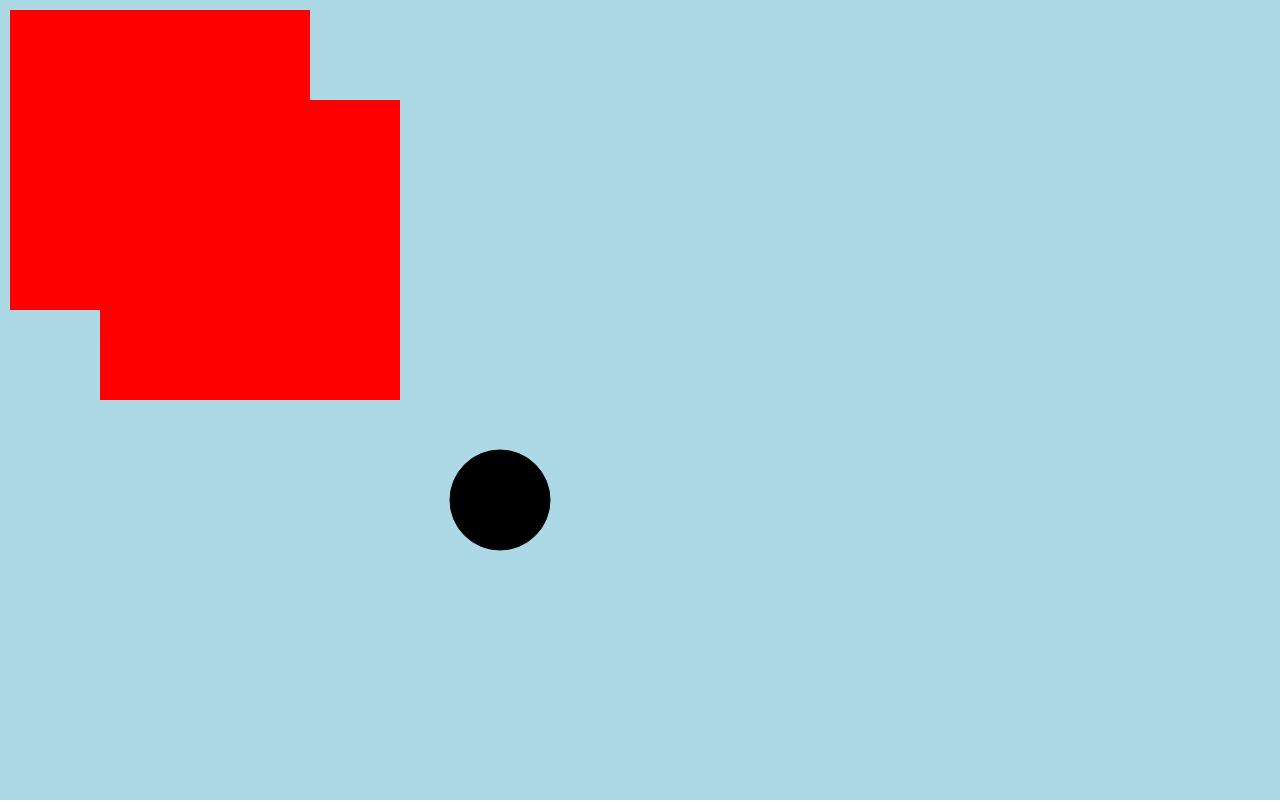
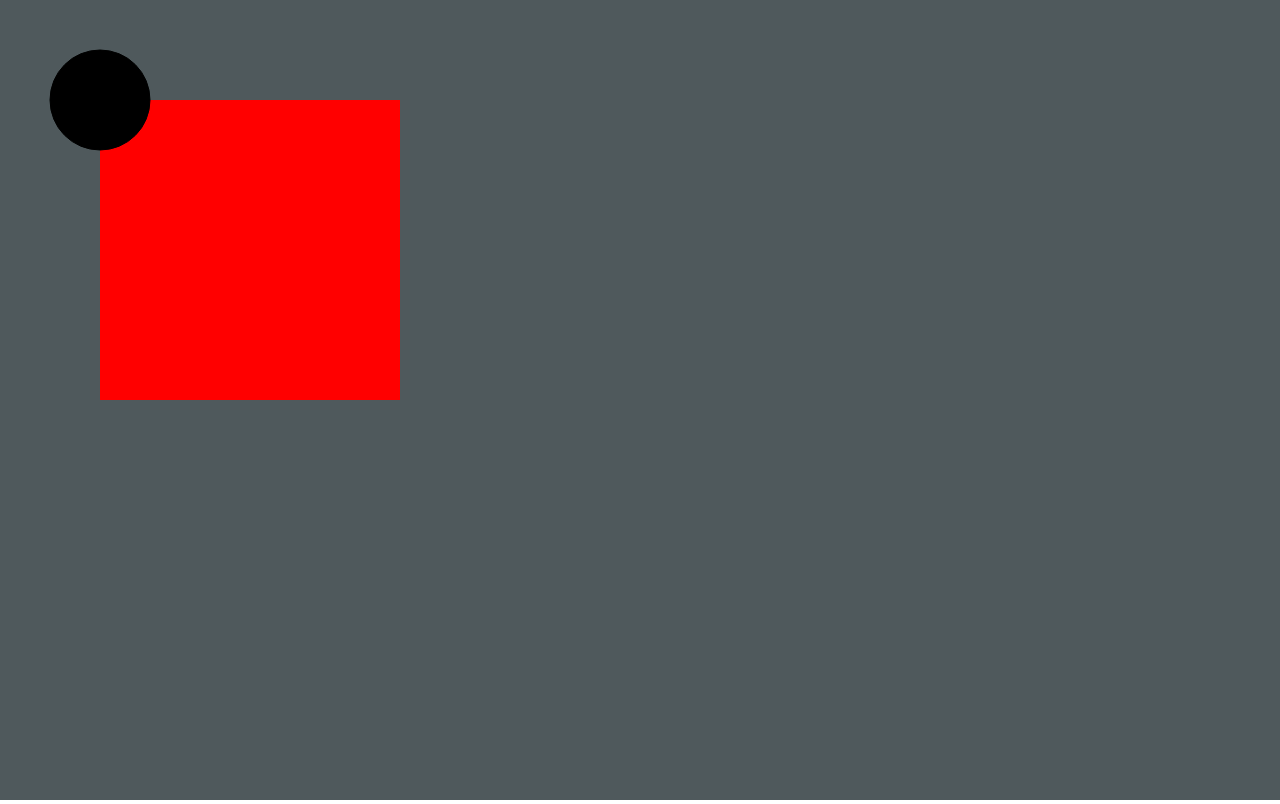
Before and after one commit to gandolphinnn/npm_graphics2, a website with bundled scripts: page index.html in a window 1280 px wide. Built offline with nearby package versions, Linux system fonts and the light colour scheme.

Commit message:
new config

```diff
--- a/index.html
+++ b/index.html
@@ -4,7 +4,7 @@
 		<title>Test</title>
 	</head>
 	<body>
-		<canvas id="c1" style="background-color:lightblue;"></canvas>
+		<canvas id="c1" style="background-color:rgb(79, 89, 92);"></canvas>
 		<!-- <canvas id="c2" style="background-color:red" height="100px" width="100px" ></canvas> -->
 	</body>
 	<script type="module" src="dist/test.js"></script>
--- a/src/index.ts
+++ b/src/index.ts
@@ -88,9 +88,8 @@ export class Canvas {
 			this.ctx.strokeStyle = color;
 		}
 	}
-	public PrintImage(img: HTMLImageElement, w: number, h: number, coord: Coord = this.SumCoordValues(this.center, -w/2, -h/2), rotation?: Angle) {
+	public PrintImage(img: HTMLImageElement, w: number, h: number, coord: Coord = this.SumCoordValues(this.center, -w/2, -h/2), rotation?: Angle, callback: Function = () => {}) {
 		img.onload = () => {
-			console.log(rotation);
 			if (rotation !== undefined) {
 				this.ctx.save()
 				this.Rotate(rotation)
@@ -100,6 +99,7 @@ export class Canvas {
 			else {
 				this.ctx.drawImage(img, coord.x, coord.y, w, h)
 			}
+			callback();
 		}
 	}
 	//#endregion
--- a/src/test.ts
+++ b/src/test.ts
@@ -1,11 +1,14 @@
 import { Angle, Canvas, Coord, DrawAction } from './index.js'
+
 	let c1 = new Canvas('c1');
 	//let c2 = new Canvas('c2');
 	let img1 = new Image(); img1.src = './media/red.png'
 	let img2 = new Image(); img2.src = './media/red.png'
 	let img3 = new Image(); img3.src = './media/red.png'
-c1.PrintImage(img1, 300, 300, new Coord(10, 10), new Angle(0))
-c1.PrintImage(img2, 300, 300, new Coord(100, 100), new Angle(0))
-c1.DrawCircle(new Coord(500, 500), 50, DrawAction.Both)
+	//c1.PrintImage(img1, 300, 300, new Coord(10, 10), new Angle(0))
+	c1.PrintImage(img2, 300, 300, new Coord(100, 100), new Angle(0), () => {
+		c1.DrawCircle(new Coord(100, 100), 50, DrawAction.Both)
+	})
+
 	//c1.PrintImage(img3, 300, 300, new Coord(250, 250), new Angle(90))
 	// c1.PrintImage(img2, 455, 300)
```
Also changed, not shown: package.json (+8 -6 lines), tsconfig.json (+5 -3 lines). Lines whose indentation alone changed are shown as unchanged.
